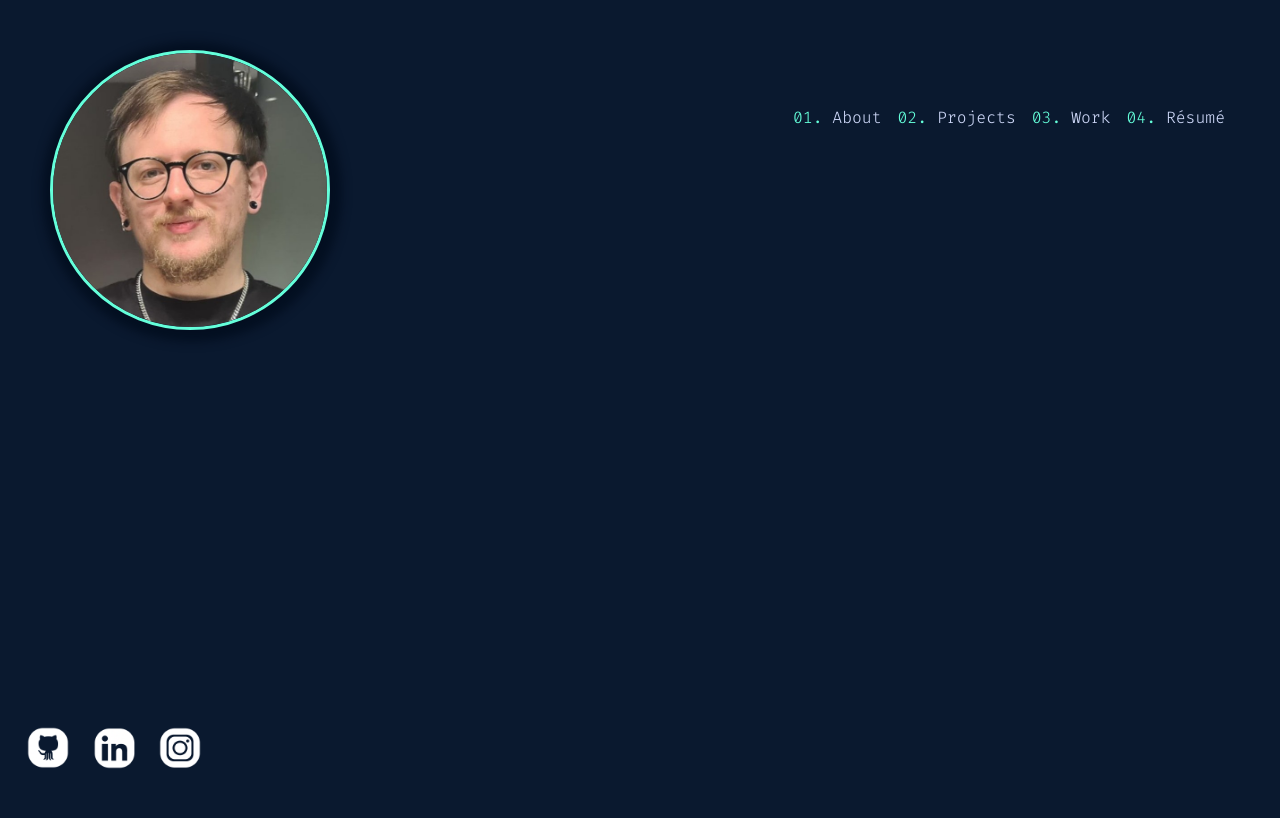
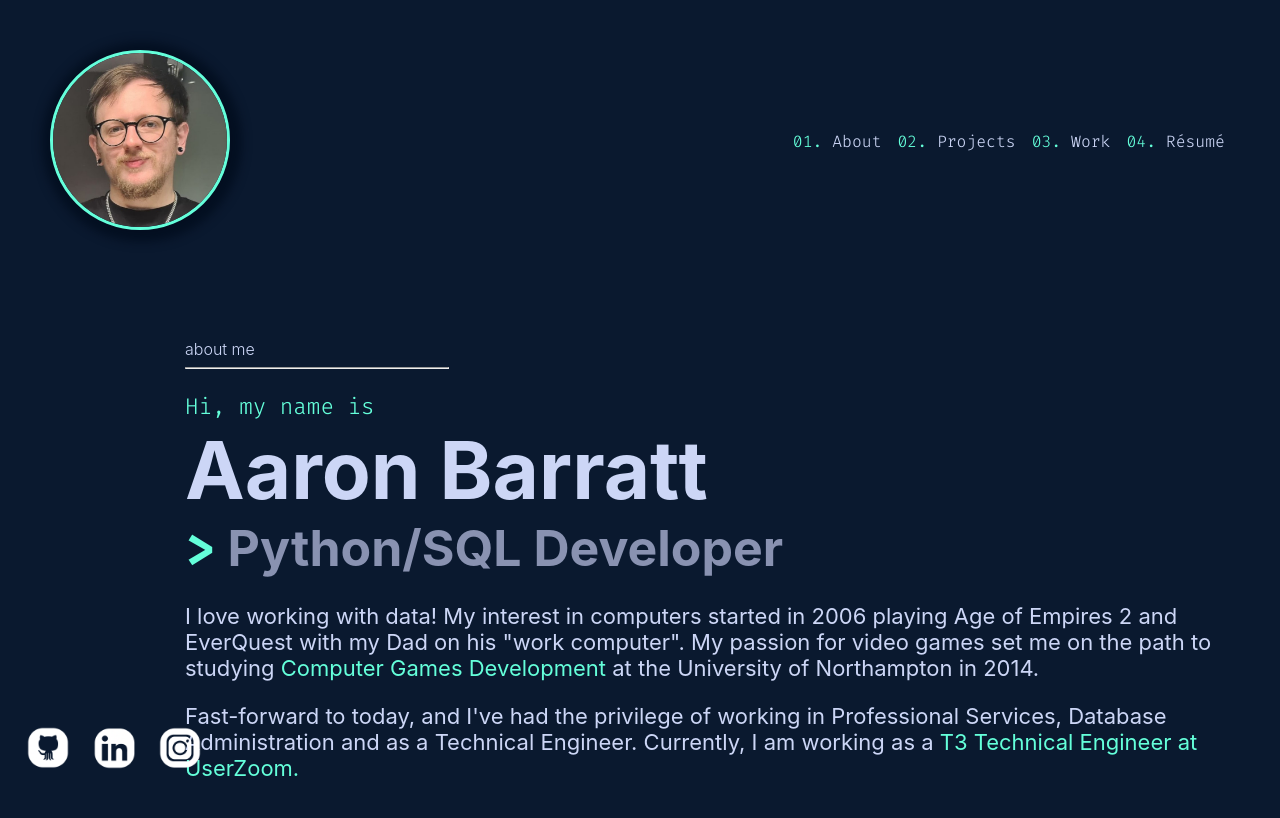
Before and after one commit to BanAaron/aaron-barratt-website, a Flask app: page / in a window 1280 px wide. Before the commit the page ends 769 px from the top, so only its background shows below. Run offline with Flask 2, Linux system fonts and the light colour scheme.

Commit message:
Basic layout working

```diff
--- a/static/css/main.css
+++ b/static/css/main.css
@@ -10,6 +10,7 @@
   --font-sans: "Inter", "Calibre", "San Francisco", "SF Pro Text", -apple-system, system-ui, sans-serif;
   --font-mono: "Fira Code", "SF Mono", "Fira Mono", "Roboto Mono", monospace;
   --transition_time: 600ms;
+  --content-padding: 100px;
 }
 /* font stuff here */
 @font-face {
@@ -49,6 +50,7 @@
   font-weight: 300 700;
   font-style: normal;
 }
+/* global stuff */
 body {
   background-color: var(--navy);
   margin: 25px 25px 0 25px;
@@ -68,6 +70,31 @@ html {
 .monospace {
   font-family: var(--font-mono);
   color: var(--green)
+}
+.green {
+  color: var(--green)
+}
+h1 {
+  color: var(--lightest-slate);
+  font-size: 40px;
+}
+h2 {
+  color: var(--slate);
+  font-size: 30px;
+
+}
+h1, h2 {
+  margin: 3px 0 3px 0;
+}
+p {
+  font-family: var(--font-sans);
+  color: var(--lightest-slate);
+  font-size: 18px;
+  font-weight: 400;
+}
+hr {
+  width: 100%;
+  margin-bottom: 15px;
 }
 /* profile picture */
 .profile-picture {
@@ -113,8 +140,24 @@ html {
   text-decoration: none;
   font-size: 20px;
 }
-.menu-item-number {
-  color: var(--green)
+/* about me section */
+.about {
+  padding-top: var(--content-padding);
+}
+.hi-my-name-is {
+  font-family: var(--font-mono);
+  font-size: 16px;
+}
+.pointy {
+  font-family: var(--font-mono);
+}
+.about p a {
+  color: var(--green);
+  text-decoration-color: transparent;
+}
+.about p a:hover {
+  text-decoration-color: var(--green);
+  transition: text-decoration-color var(--transition_time);
 }
 /* desktop css */
 @media only screen and (min-width: 768px) {
@@ -130,6 +173,27 @@ html {
   .col-10 {width: 83.33%;}
   .col-11 {width: 91.66%;}
   .col-12 {width: 100%;}
+
+  h1 {
+    color: var(--lightest-slate);
+    font-size: 80px;
+  }
+  h2 {
+    color: var(--slate);
+    font-size: 50px;
+  }
+  h1, h2 {
+    margin: 0;
+  }
+  p {
+    font-size: 22px;
+    font-weight: 400;
+  }
+  hr {
+    width: 25%;
+    margin-left: 0;
+    margin-bottom: 25px;
+  }
   .header {
     display: flex;
     flex-wrap: wrap;
@@ -137,6 +201,7 @@ html {
   }
   .profile-picture {
     order: 1;
+    /* display: none; */
   }
   .menu {
     order: 2;
@@ -146,7 +211,6 @@ html {
   }
   .menu ul {
     margin: 0;
-    margin-bottom: 150px;
   }
   .menu li {
     float: left;
@@ -170,4 +234,14 @@ html {
     margin: 0;
     padding: 0.5rem;
   }
+  .main-content {
+    padding-left: 10rem;
+    padding-top: 5rem;
+  }
+  .about {
+    padding-top: 0;
+  }
+  .hi-my-name-is {
+    font-size: 22px;
+  }
 }
--- a/templates/index.html
+++ b/templates/index.html
@@ -8,7 +8,7 @@
   <body>
     <div class="row">
       <div class="header col-12">
-        <div class="profile-picture col-3">
+        <div class="profile-picture col-2">
           <img src="/static/pfp.jpg" alt="Aaron Barratt Portraite Image">
         </div>
         <div class="socials col-12">
@@ -24,15 +24,29 @@
             </a>
           </ul>
         </div>
-        <div class="menu col-9">
+        <div class="menu col-10">
           <ul>
-            <li><a class="menu-text" href=""><span class="menu-item-number">01.</span> About</a></li>
-            <li><a class="menu-text" href=""><span class="menu-item-number">02.</span> Projects</a></li>
-            <li><a class="menu-text" href=""><span class="menu-item-number">03.</span> Work</a></li>
-            <li><a class="menu-text" href="https://drive.google.com/file/d/1qBaQpx2I3yXKs0EscmvyyFsnD1b0qHBr/view?usp=share_link" target="_blank"><span class="menu-item-number">04.</span> Résumé</a></li>
+            <li><a class="menu-text" href="#about-me"><span class="green">01.</span> About</a></li>
+            <li><a class="menu-text" href="#projects"><span class="green">02.</span> Projects</a></li>
+            <li><a class="menu-text" href="#work"><span class="green">03.</span> Work</a></li>
+            <li><a class="menu-text" href="https://drive.google.com/file/d/1qBaQpx2I3yXKs0EscmvyyFsnD1b0qHBr/view?usp=share_link" target="_blank"><span class="green">04.</span> Résumé</a></li>
           </ul>
         </div>
       </div>
+      <div class="main-content col-12">
+        <div class="about div-12">
+          <span id="about-me" class="line-break">about me</span>
+          <hr>
+          <span class="hi-my-name-is green">Hi, my name is</span>
+          <h1>{{name}}</h1>
+          <h2><span class="green pointy">></span> {{tag_line}}</h2>
+          <p>I love working with data! My interest in computers started in 2006 playing Age of Empires 2 and EverQuest with my Dad on his "work computer". My passion for video games set me on the path to studying <a href="https://www.northampton.ac.uk/courses/games-programming-bsc-hons/" target=_blank>Computer Games Development</a> at the University of Northampton in 2014.</p>
+
+          <p>Fast-forward to today, and I've had the privilege of working in Professional Services, Database Administration
+          and as a Technical Engineer. Currently, I am working as a <a href="https://www.userzoom.com/" target=_blank>
+          T3 Technical Engineer at UserZoom.</a></p>
+      </div>
+    </div>
     </div>
   </body>
 </html>
--- a/views.py
+++ b/views.py
@@ -6,7 +6,7 @@ views = Blueprint(__name__, "views")
 @views.route("/")
 def home_page():
     return render_template(
-        "index.html"
+        "index.html", name="Aaron Barratt", tag_line="Python/SQL Developer"
     )
 
 
```
